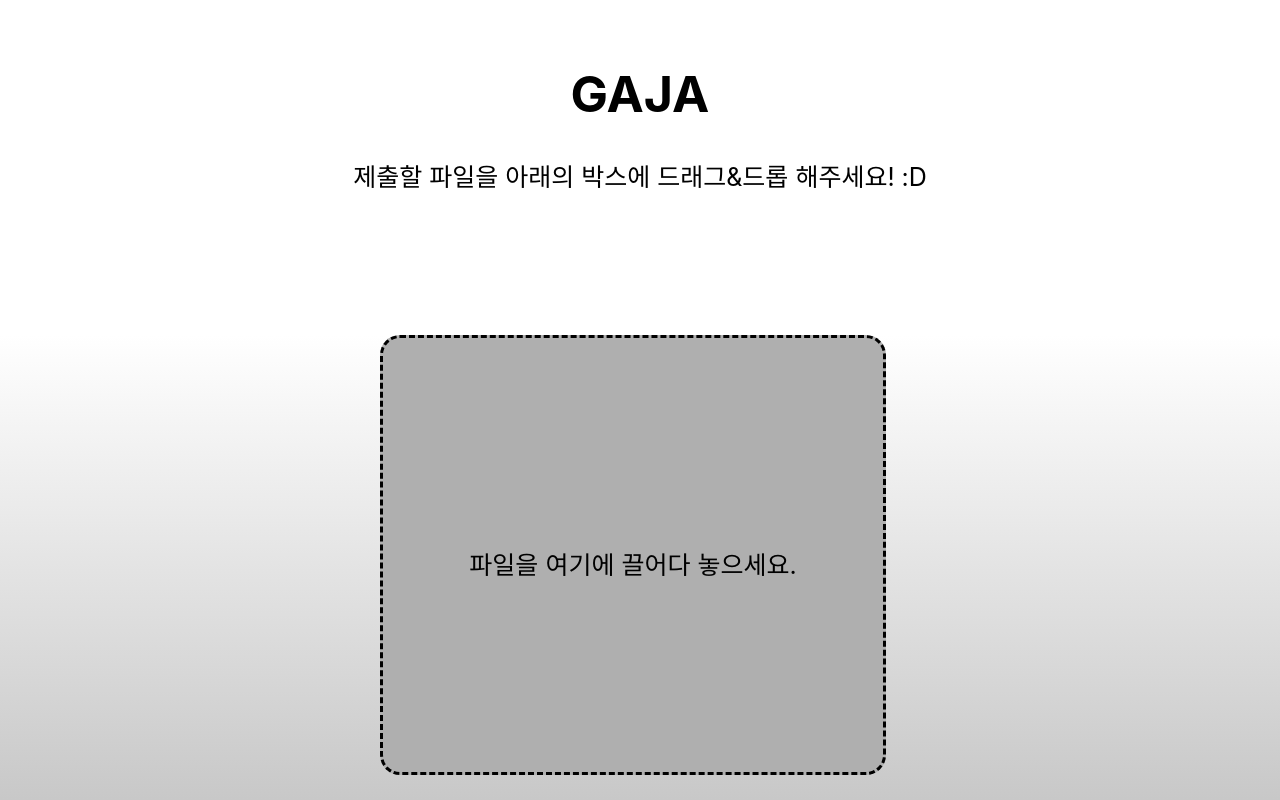
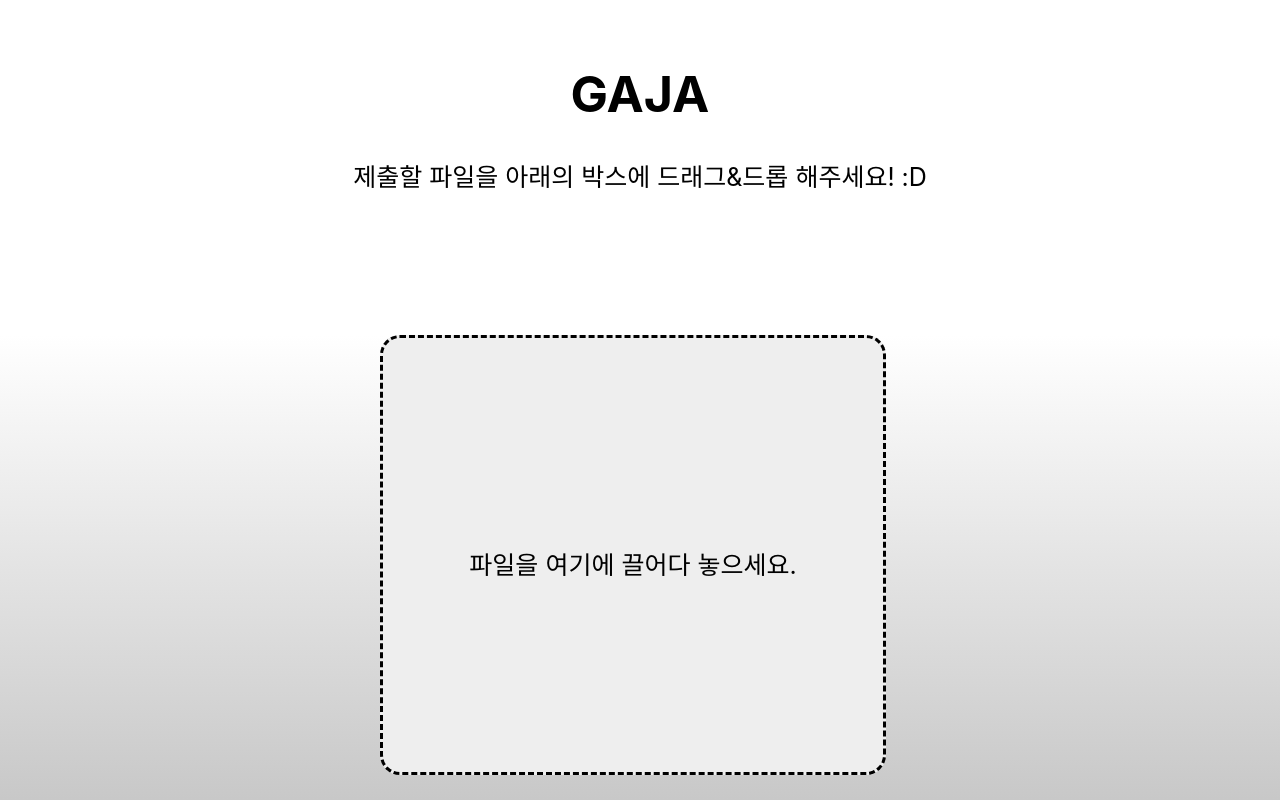
Before and after one commit to WhiteKr/GajaWeb, a React (Create React App) app: page / in a window 1280 px wide. Built offline with nearby package versions, Linux system fonts and the light colour scheme.

Commit message:
Changed basic background color of DropBox

```diff
--- a/src/styles/DropBox.css
+++ b/src/styles/DropBox.css
@@ -5,7 +5,7 @@
     border: dashed 3px #000000;
     border-radius: 20px;
     padding: 35% 0 10% 0;
-    background-color: #afafaf;
+    background-color: #eeeeee;
 }
 
 .DropBoxDiv:hover {
```
